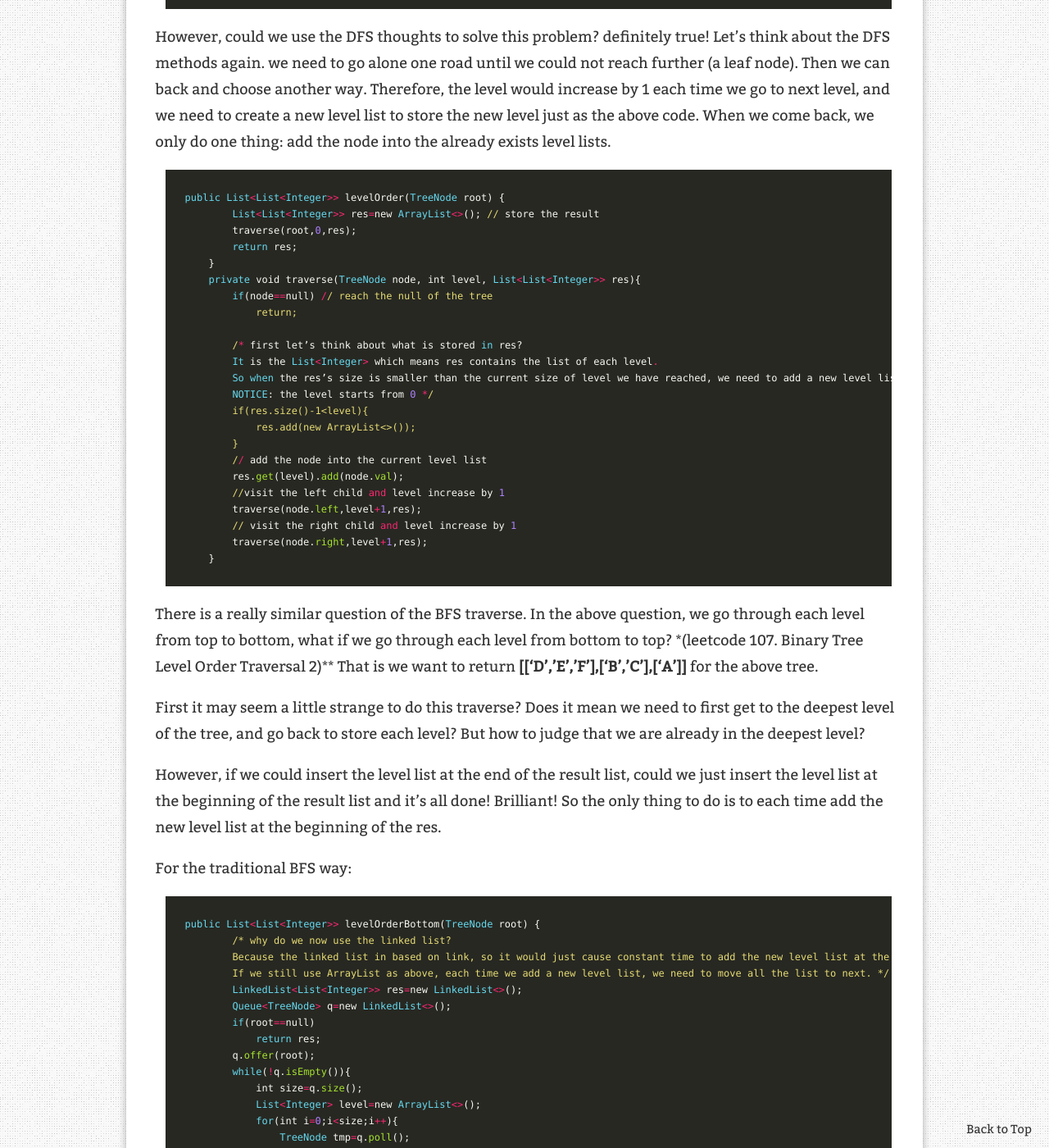
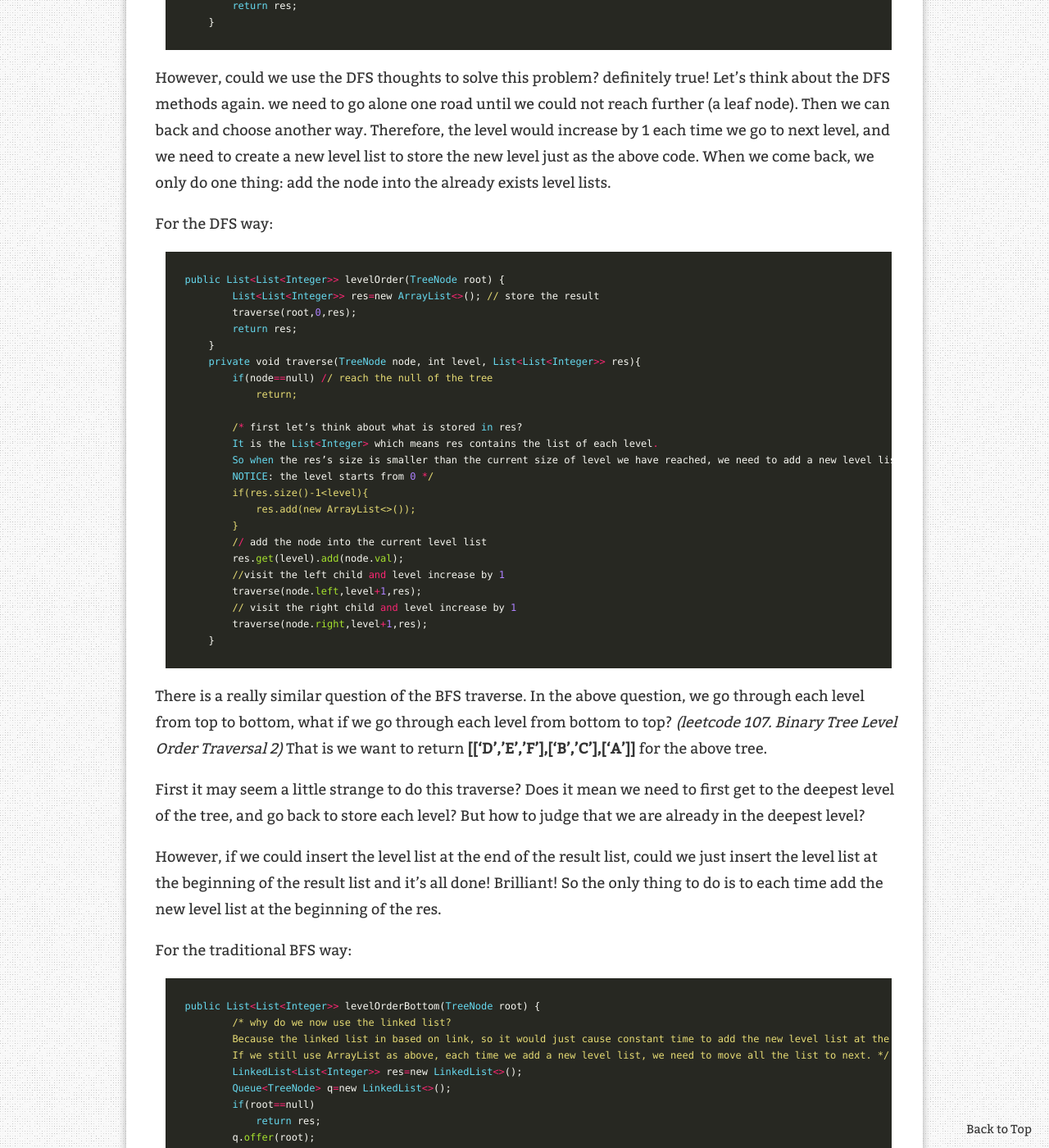
Before and after one commit to SifanStephanie/SifanStephanie.github.io, a Jekyll site: the page built from _posts/2018-09-26-Tree_Traversal.md, in a window 1280 px wide and 1400 px high, scrolled down 2460 px. Shown: the whole window at 82% size. Built offline with Jekyll 4.4.1, drawn with Linux system fonts in a browser that asks for light colours; comment, search, counter and statistics services are not loaded; some of the changed text lies outside the part shown.

Commit message:
tree traverse part2 1.1

```diff
--- a/_posts/2018-09-26-Tree_Traversal.md
+++ b/_posts/2018-09-26-Tree_Traversal.md
@@ -41,7 +41,7 @@ The general Idea is to store all the node on the same level, and using these nod
 
 How to store all the nodes of the same? Yes, we think about using a QUEUE! Because we could get value by FIFO order to traverse from left to right. Below is a very traditional way to do BFS of a binary tree and it does use the idea of BFS because we just traverse each level of the tree from left to right and top to bottom.
 
-
+For the traditional BFS way:
 ~~~ ruby
 public List<List<Integer>> levelOrder(TreeNode root) {
         List<List<Integer>> res=new ArrayList<>();    // store the result
@@ -78,6 +78,7 @@ public List<List<Integer>> levelOrder(TreeNode root) {
 However, could we use the DFS thoughts to solve this problem? definitely true!
 Let’s think about the DFS methods again. we need to go alone one road until we could not reach further (a leaf node). Then we can back and choose another way. Therefore, the level would increase by 1 each time we go to next level, and we need to create a new level list to store the new level just as the above code. When we come back, we only do one thing: add the node into the already exists level lists.
 
+For the DFS way:
 ~~~ ruby
 public List<List<Integer>> levelOrder(TreeNode root) {
         List<List<Integer>> res=new ArrayList<>(); // store the result
@@ -104,7 +105,7 @@ public List<List<Integer>> levelOrder(TreeNode root) {
     }
 ~~~
 
-There is a really similar question of the BFS traverse. In the above question, we go through each level from top to bottom, what if we go through each level from bottom to top? *(leetcode 107. Binary Tree Level Order Traversal 2)** That is we want to return **[[‘D’,’E’,’F’],[‘B’,’C’],[‘A’]]** for the above tree.
+There is a really similar question of the BFS traverse. In the above question, we go through each level from top to bottom, what if we go through each level from bottom to top? *(leetcode 107. Binary Tree Level Order Traversal 2)* That is we want to return **[[‘D’,’E’,’F’],[‘B’,’C’],[‘A’]]** for the above tree.
 
 First it may seem a little strange to do this traverse? Does it mean we need to first get to the deepest level of the tree, and go back to store each level? But how to judge that we are already in the deepest level?
 
```
Also changed, not shown: 2 other files.
